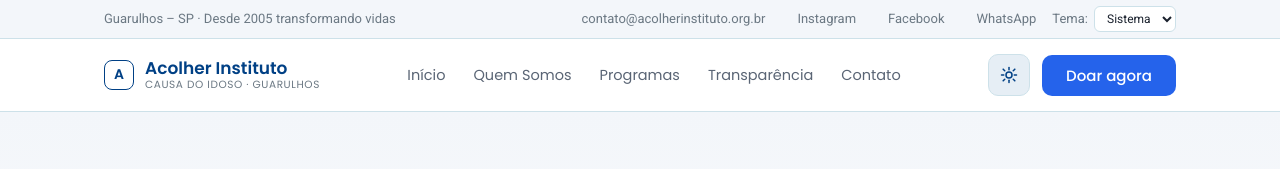
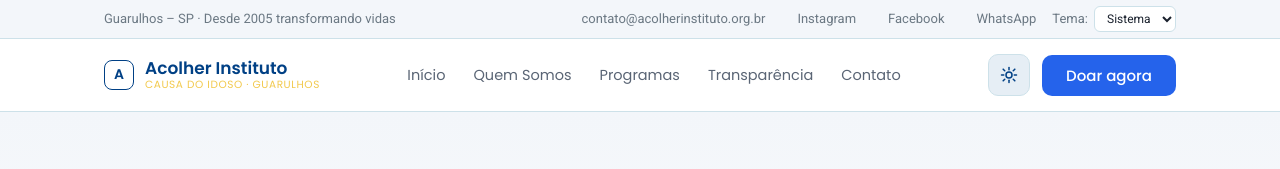
Before and after one commit to patrickcardosomoraes/ong-demo, a website: page index.html in a window 1280 px wide. Shown: the top 169 px of the page. Drawn offline with Linux system fonts and the light colour scheme.

Commit message:
docs: registra novas memórias sobre logo e localização; ajusta cor do subtítulo da marca

```diff
--- a/index.html
+++ b/index.html
@@ -233,7 +233,7 @@
   .brand .mark{width:30px;height:30px;border-radius:8px;background:transparent;border:1.5px solid var(--plum);display:flex;align-items:center;justify-content:center;
     color:var(--plum);font-family:'Poppins';font-weight:600;font-size:14px}
   .brand .name{font-family:'Poppins';font-weight:600;font-size:17px;color:var(--plum);line-height:1.15}
-  .brand .name span{display:block;font-size:10.5px;font-weight:400;letter-spacing:.6px;color:var(--soft);text-transform:uppercase}
+  .brand .name span{display:block;font-size:10.5px;font-weight:400;letter-spacing:.6px;color:#f2c94c;text-transform:uppercase}
   .menu{display:flex;gap:28px;align-items:center}
   .menu a{font-family:'Poppins';font-weight:400;font-size:14.5px;color:var(--muted);transition:.18s}
   .menu a:hover{color:var(--plum)}
```
Also changed, not shown: .orbe/memory.md.
